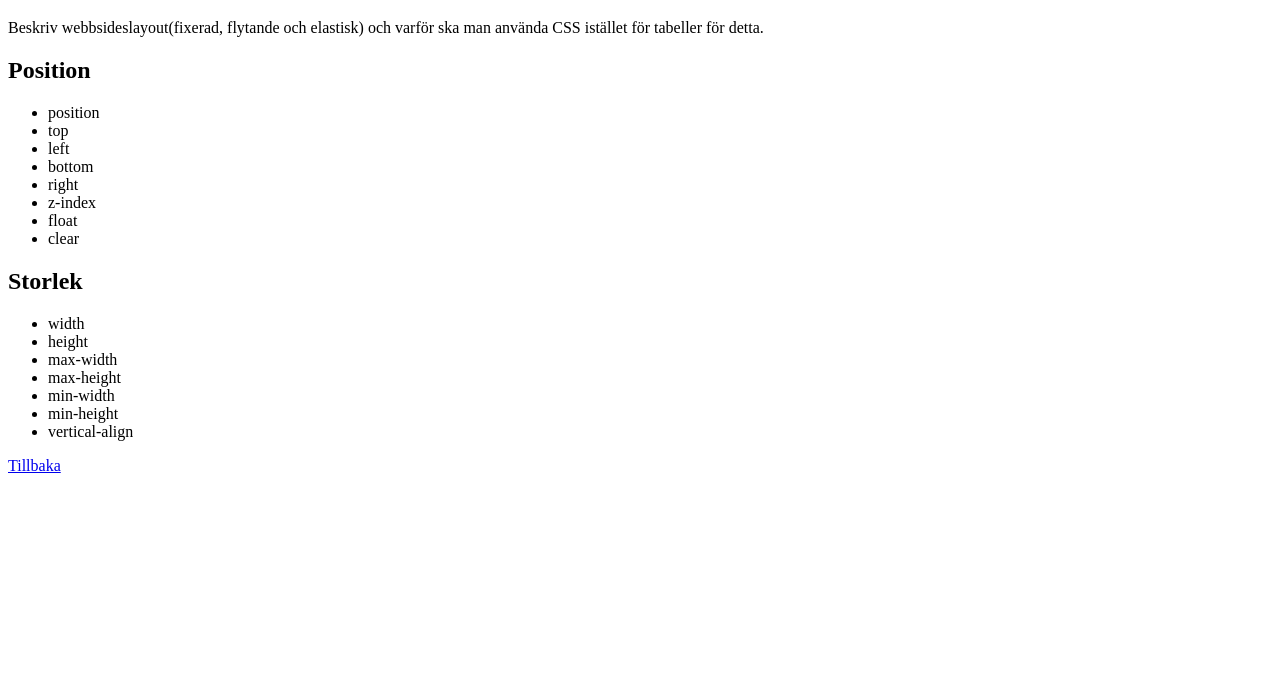
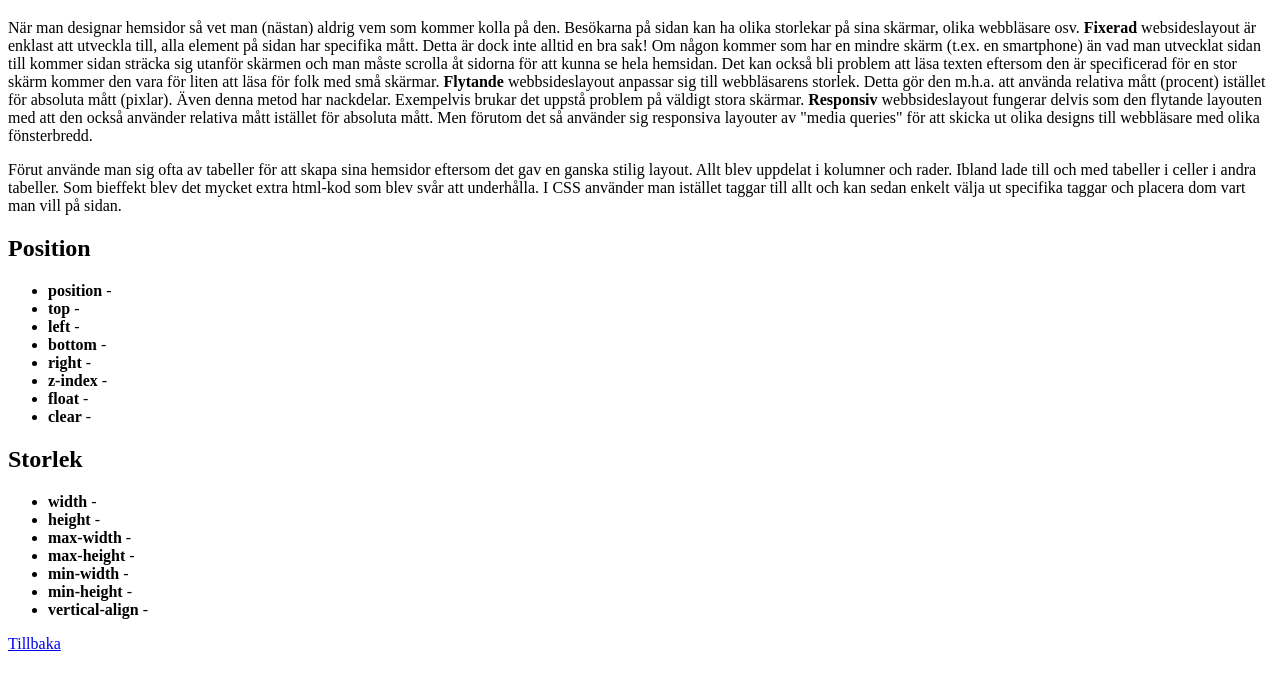
Before and after one commit to ViFo89/WebbKlient, a plain HTML site: page 2.1 Grunderna i CSS 3/Sidlayout.html in a window 1280 px wide. Shown: the part 61-748 px from the top of the page. Drawn offline with Linux system fonts and the light colour scheme.

Commit message:
Klar till 2.7

```diff
--- a/2.1 Grunderna i CSS 3/Sidlayout.html
+++ b/2.1 Grunderna i CSS 3/Sidlayout.html
@@ -7,29 +7,33 @@
 	</head>
 	<body>
 		<h1>Sidlayout</h1>
-		<p>Beskriv webbsideslayout(fixerad, flytande och elastisk) och varför ska man använda CSS istället för tabeller för detta.</p>
+		<p>
+			När man designar hemsidor så vet man (nästan) aldrig vem som kommer kolla på den. Besökarna på sidan kan ha olika storlekar på sina skärmar, olika webbläsare osv. <strong>Fixerad</strong> websideslayout är enklast att utveckla till, alla element på sidan har specifika mått. Detta är dock inte alltid en bra sak! Om någon kommer som har en mindre skärm (t.ex. en smartphone) än vad man utvecklat sidan till kommer sidan sträcka sig utanför skärmen och man måste scrolla åt sidorna för att kunna se hela hemsidan. Det kan också bli problem att läsa texten eftersom den är specificerad för en stor skärm kommer den vara för liten att läsa för folk med små skärmar. <strong>Flytande</strong> webbsideslayout anpassar sig till webbläsarens storlek. Detta gör den m.h.a. att använda relativa mått (procent) istället för absoluta mått (pixlar). Även denna metod har nackdelar. Exempelvis brukar det uppstå problem på väldigt stora skärmar. <strong>Responsiv</strong> webbsideslayout fungerar delvis som den flytande layouten med att den också använder relativa mått istället för absoluta mått. Men förutom det så använder sig responsiva layouter av "media queries" för att skicka ut olika designs till webbläsare med olika fönsterbredd.
+		</p>
+		<p>
+			Förut använde man sig ofta av tabeller för att skapa sina hemsidor eftersom det gav en ganska stilig layout. Allt blev uppdelat i kolumner och rader. Ibland lade till och med tabeller i celler i andra tabeller. Som bieffekt blev det mycket extra html-kod som blev svår att underhålla. I CSS använder man istället taggar till allt och kan sedan enkelt välja ut specifika taggar och placera dom vart man vill på sidan.
+		</p>
 		<h2>Position</h2>
 		<ul>
-			<li>position</li>
-			<li>top</li>
-			<li>left</li>
-			<li>bottom</li>
-			<li>right</li>
-			<li>z-index</li>
-			<li>float</li>
-			<li>clear</li>
+			<li><strong>position</strong> - </li>
+			<li><strong>top</strong> - </li>
+			<li><strong>left</strong> - </li>
+			<li><strong>bottom</strong> - </li>
+			<li><strong>right</strong> - </li>
+			<li><strong>z-index</strong> - </li>
+			<li><strong>float</strong> - </li>
+			<li><strong>clear</strong> - </li>
 		</ul>
 		<h2>Storlek</h2>
 		<ul>
-			<li>width</li>
-			<li>height</li>
-			<li>max-width</li>
-			<li>max-height</li>
-			<li>min-width</li>
-			<li>min-height</li>
-			<li>vertical-align</li>
+			<li><strong>width</strong> - </li>
+			<li><strong>height</strong> - </li>
+			<li><strong>max-width</strong> - </li>
+			<li><strong>max-height</strong> - </li>
+			<li><strong>min-width</strong> - </li>
+			<li><strong>min-height</strong> - </li>
+			<li><strong>vertical-align</strong> - </li>
 		</ul>
-
 		<a href="index.html">Tillbaka</a>
 	</body>
-<html>
+<html><!-- s 414 Go with the  flow -->
```
Also changed, not shown: 2.1 Grunderna i CSS 3/MarginalerKantlinjerPadding.html (+2 -2 lines), 2.1 Grunderna i CSS 3/Navigering.html (+1 -1 lines), 2.1 Grunderna i CSS 3/TabellerOchFormular.html (+1 -1 lines), 2.1 Grunderna i CSS 3/TextOchListor.html (+6 -6 lines), 2.1 Grunderna i CSS 3/index.html (+1 -1 lines), 2.1 Grunderna i CSS 3/test.html (deleted, +0 -12 lines), todo.txt.
